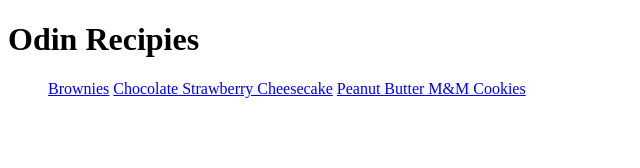
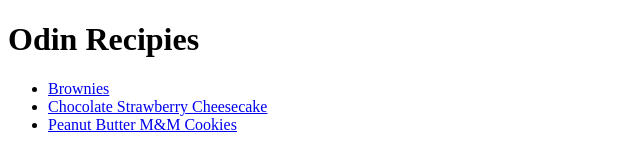
Before and after one commit to Cougill/odin-recipies, a plain HTML site: page index.html in a window 1280 px wide. Shown: the whole page, without its empty margins (0-640 px from the left). Drawn offline with Linux system fonts and the light colour scheme.

Commit message:
Fixed missing list item tags in index.html file

```diff
--- a/index.html
+++ b/index.html
@@ -8,9 +8,9 @@
 <body>
     <h1>Odin Recipies</h1>
     <ul>
-        <a href="recipies/brownies.html">Brownies</a>
-        <a href="recipies/chocolate-strawberry-cheesecake.html">Chocolate Strawberry Cheesecake</a>
-        <a href="recipies/peanut-butter-m&m-cookies.html">Peanut Butter M&M Cookies</a>
+        <li><a href="recipies/brownies.html">Brownies</a></li>
+        <li><a href="recipies/chocolate-strawberry-cheesecake.html">Chocolate Strawberry Cheesecake</a></li>
+        <li><a href="recipies/peanut-butter-m&m-cookies.html">Peanut Butter M&M Cookies</a></li>
     </ul>
 </body>
 </html>
```
